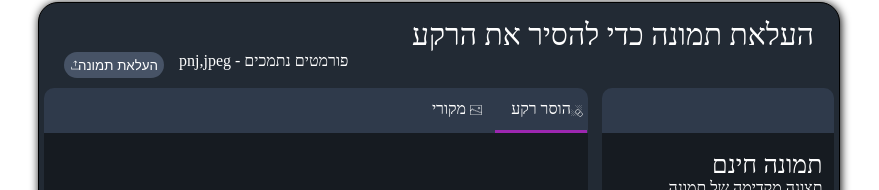
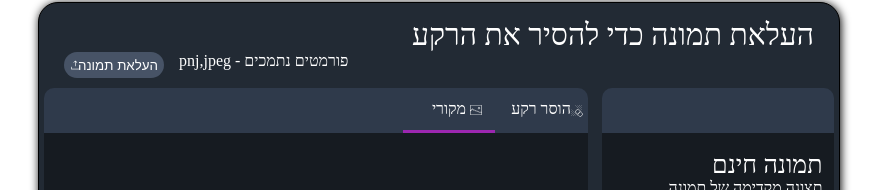
Before and after one commit to AriMeir/ReactProject, a React (Create React App) app: page / in a window 1280 px wide. Shown: the part 108-298 px from the top of the page, without its empty margins (201-1080 px from the left). Built offline with nearby package versions, Linux system fonts and the light colour scheme.

Commit message:
starting lesson 4

```diff
--- a/src/Bgremove.css
+++ b/src/Bgremove.css
@@ -102,13 +102,13 @@ body{
     position: relative;
     top: -33px;
     right: 1px;
+    cursor: pointer;
 
 }
 .tab_button_no_bg{
     background-image: url('./assets/Cleanup Edges.png');
     background-repeat: no-repeat;
     background-position: 75px 4px;
-    border-bottom: 3px solid #9C27B0;
     padding-bottom: 12px
 }
 .tab_button_original{
--- a/src/Bgremove.js
+++ b/src/Bgremove.js
@@ -6,9 +6,15 @@ import DownloadImg from './DownloadImg';
 import { useState } from "react";
 
 function Bgremove() {
-  const [tabname, settabname] = useState('no_bg');
-  function tab_click() {
-    settabname('original');
+  const [tabname, settabname] = useState('original');
+  function tab_click(e) {
+    if(e.target.className == "tab_button_original"){
+      settabname('original');
+    }
+    else{
+      settabname('no_bg')
+    }
+
 
   }
 
@@ -26,8 +32,8 @@ function Bgremove() {
                 <div className='main_cont'>
                   <div className='main_cont_left'>
                     <div className='middle_div_left'>
-                      <div className="tab_button_no_bg" onClick={tab_click}>הוסר רקע</div>
-                      <div className="tab_button_original">מקורי</div>
+                        <div className="tab_button_no_bg" style={{borderBottom: (tabname=="no_bg" ? "3px solid #9C27B0": "")}} onClick={tab_click}> הוסר רקע </div>
+                        <div className="tab_button_original"  style={{borderBottom: (tabname=="original" ? "3px solid #9C27B0": "")}} onClick={tab_click}> מקורי </div>
                     </div>
                     <div className='main_cont_left_footer'>
                     <div className='main_cont_left_footer_text'>ע"י העלאת תמונה הנך מסכים לתנאים וההגבלות של החברה.</div>
```
